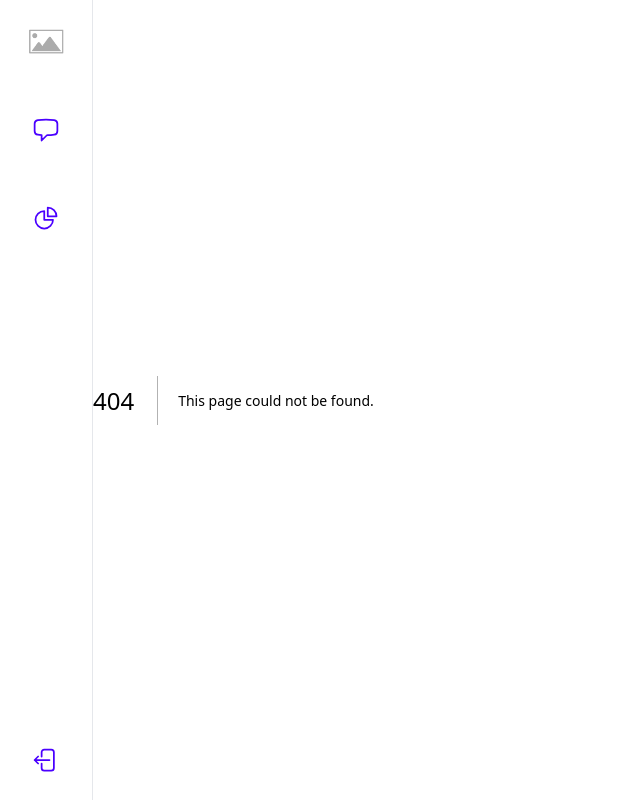
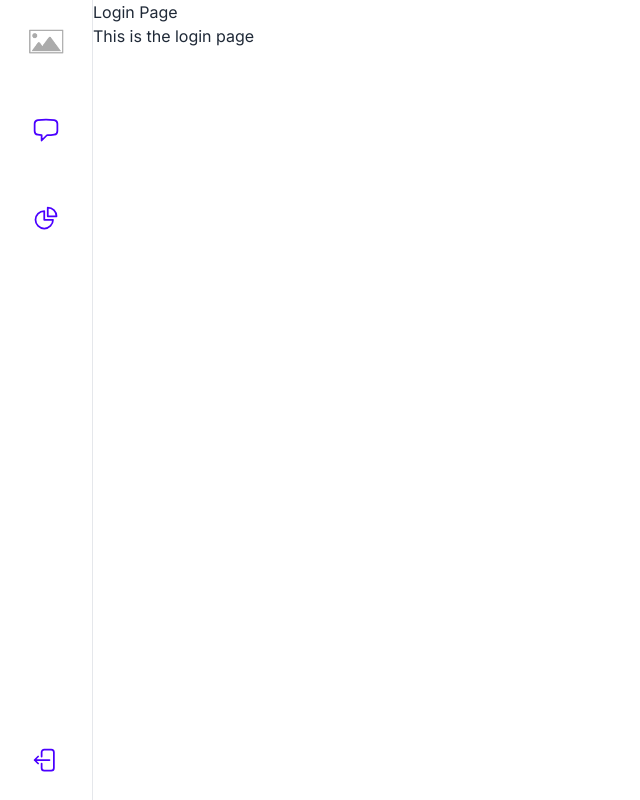
Before and after one commit to kmcwebdev/chatpulse_ai, a Next.js app: page /login in a window 1280 px wide. Before the commit this address had no page. Shown: the whole page, without its empty margins (0-640 px from the left). Built offline with nearby package versions, Linux system fonts and the light colour scheme.

Commit message:
Added login path

```diff
--- /dev/null
+++ b/app/login/page.tsx
@@ -0,0 +1,6 @@
+export default function LoginPage() {
+	return(<div>
+		<h1>Login Page</h1>
+		<p>This is the login page</p>
+	</div>)
+}
```
Also changed, not shown: 1 other file (tests, documents, lock files or other folders).
